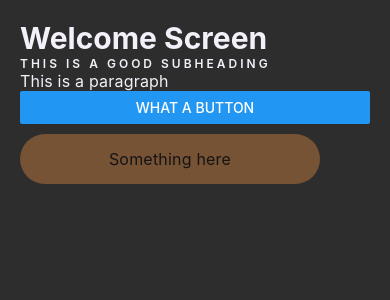
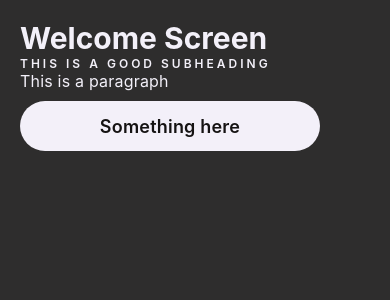
Before and after one commit to afrofit/afrofitapp, a React Native app: screen / in a window 390 px wide. Shown: the top 300 px of the page. Built offline with nearby package versions, Linux system fonts and the light colour scheme.

Commit message:
Redesign began

```diff
--- a/src/components/Buttons/BaseButton.tsx
+++ b/src/components/Buttons/BaseButton.tsx
@@ -15,14 +15,15 @@ export const SolidButton = styled.Pressable<StyledButtonProps>`
   height: 50px;
   margin-bottom: 10px;
   margin-top: 10px;
-  background-color: ${theme.COLORS.bronze};
+  background-color: ${props =>
+    props.color ? props.color : theme.COLORS.black};
   justify-content: center;
   align-items: center;
 `;
 
 export const ButtonText = styled.Text<StyledButtonProps>`
-  font-size: 16px;
-  font-weight: 400;
+  font-size: 18px;
+  font-weight: 600;
   letter-spacing: 0.2px;
   color: ${props => (props.color ? props.color : theme.COLORS.black)};
 `;
--- a/src/screens/landing/Welcome.Screen.tsx
+++ b/src/screens/landing/Welcome.Screen.tsx
@@ -1,6 +1,5 @@
 import * as React from 'react';
 import {useNavigation} from '@react-navigation/native';
-import {Button} from 'react-native';
 
 import {AuthStackParamList} from '../../navigator/AuthNavigator';
 import {BaseFont} from '../../components/Font/BaseFont';
@@ -20,11 +19,8 @@ export const WelcomeScreen: React.FC<Props> = () => {
       <BaseFont variant="title">Welcome Screen</BaseFont>
       <BaseFont variant="small-caps">This is a good subheading</BaseFont>
       <BaseFont variant="paragraph">This is a paragraph</BaseFont>
-      <Button
-        title="what a button"
-        onPress={() => navigation.navigate('Login')}
-      />
-      <BaseButton onPress={() => console.log('Button Pressed')} />
+
+      <BaseButton onPress={() => navigation.navigate('Login')} />
     </Page>
   );
 };
```
